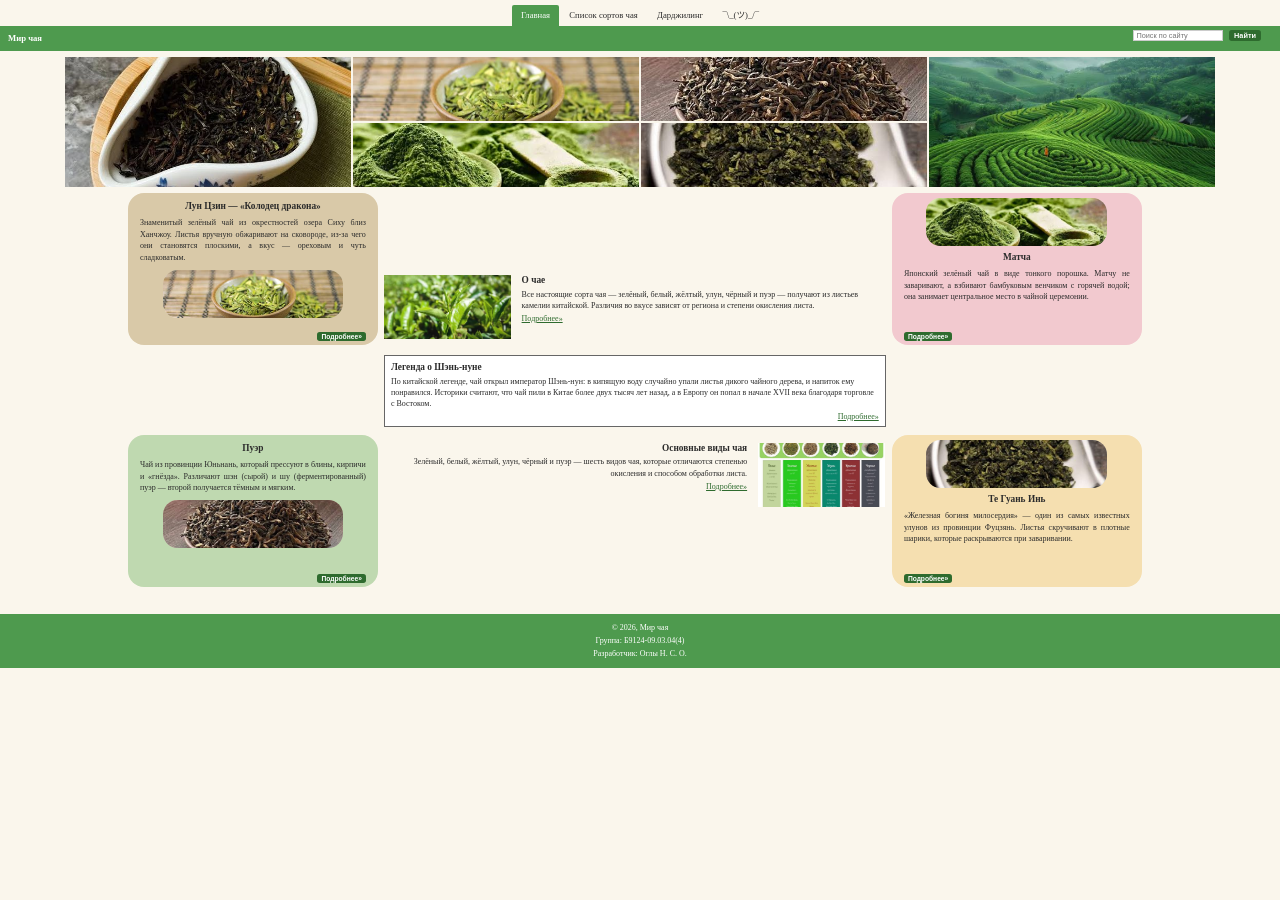
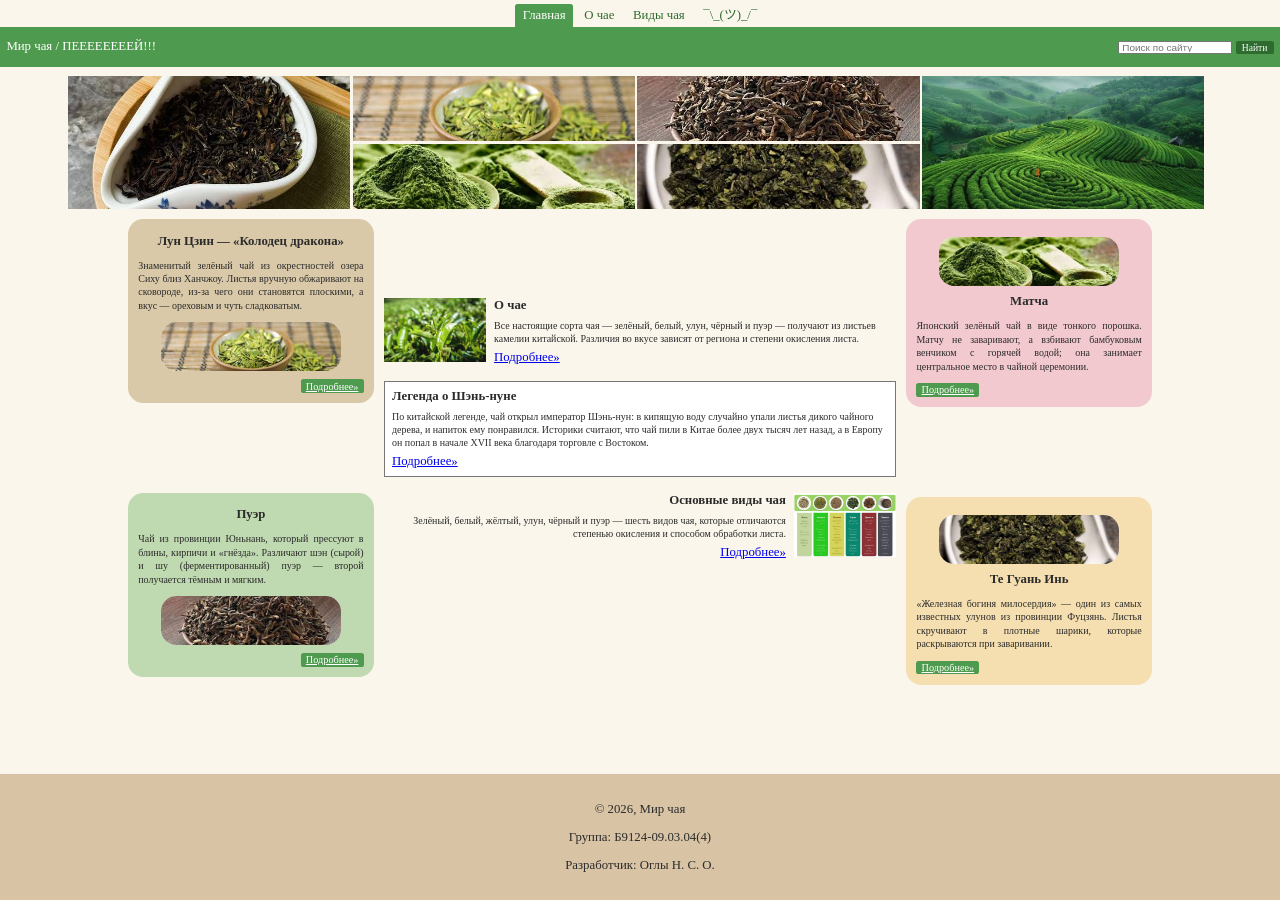
Before and after one commit to KITNiko/SIT, a plain HTML site: page index.html in a window 1280 px wide. Before the commit the page ends 800 px from the top, so only its background shows below. Drawn offline with Linux system fonts and the light colour scheme.

Commit message:
перездача

```diff
--- a/index.html
+++ b/index.html
@@ -1,108 +1,113 @@
 <!DOCTYPE html>
 <html lang="ru">
 <head>
-    <meta charset="utf-8">
+    <meta charset="UTF-8">
     <meta name="viewport" content="width=device-width, initial-scale=1">
     <title>Мир чая — главная</title>
     <link rel="stylesheet" href="style.css">
 </head>
 <body>
 
-<nav class="menu">
-    <ul>
-        <li><a class="active" href="index.html">Главная</a></li>
-        <li><a href="table.html">Список сортов чая</a></li>
-        <li><a href="detail.html">Дарджилинг</a></li>
-        <li><a href="#">¯\_(ツ)_/¯</a></li>
-    </ul>
-</nav>
+<div class="menu">
+    <a href="#" class="active">Главная</a>
+    <a href="#">О чае</a>
+    <a href="#">Виды чая</a>
+    <a href="#">¯\_(ツ)_/¯</a>
+</div>
 
-<header class="header">
-    <div class="logo">Мир чая</div>
+<div class="header">
+    <div class="logo">Мир чая / ПЕЕЕЕЕЕЕЕЙ!!!</div>
     <form class="search" action="#" method="get">
         <input type="search" name="q" placeholder="Поиск по сайту">
         <button type="submit">Найти</button>
     </form>
-</header>
+</div>
 
 <div class="gallery">
     <div class="g-col big">
-        <a href="detail.html"><img src="img/darjeeling.jpg" alt="Дарджилинг"></a>
+        <img src="img/darjeeling.jpg" alt="Дарджилинг">
     </div>
+
     <div class="g-col">
-        <a href="#"><img src="img/longjing.jpg" alt="Лун Цзин"></a>
-        <a href="#"><img src="img/matcha.jpg" alt="Матча"></a>
+        <img src="img/longjing.jpg" alt="Лун Цзин">
+        <img src="img/matcha.jpg" alt="Матча">
     </div>
+
     <div class="g-col">
-        <a href="#"><img src="img/puer.jpg" alt="Пуэр"></a>
-        <a href="#"><img src="img/tieguanyin.jpg" alt="Те Гуань Инь"></a>
+        <img src="img/puer.jpg" alt="Пуэр">
+        <img src="img/tieguanyin.jpg" alt="Те Гуань Инь">
     </div>
+
     <div class="g-col big">
-        <a href="#"><img src="img/plantation.jpg" alt="Чайная плантация"></a>
+        <img src="img/plantation.jpg" alt="Чайная плантация">
     </div>
 </div>
 
 <main class="content">
 
-    <!-- Левая колонка -->
-    <div class="col side">
-        <article class="card c1">
+    <div class="col side left-side">
+        <div class="card c1">
             <h2>Лун Цзин — «Колодец дракона»</h2>
             <p>Знаменитый зелёный чай из окрестностей озера Сиху близ Ханчжоу. Листья вручную обжаривают на сковороде, из-за чего они становятся плоскими, а вкус — ореховым и чуть сладковатым.</p>
             <div class="pic"><img src="img/longjing.jpg" alt="Лун Цзин"></div>
             <a class="btn" href="table.html">Подробнее»</a>
-        </article>
+        </div>
 
-        <article class="card c3">
+        <div class="card c3">
             <h2>Пуэр</h2>
             <p>Чай из провинции Юньнань, который прессуют в блины, кирпичи и «гнёзда». Различают шэн (сырой) и шу (ферментированный) пуэр — второй получается тёмным и мягким.</p>
             <div class="pic"><img src="img/puer.jpg" alt="Пуэр"></div>
             <a class="btn" href="table.html">Подробнее»</a>
-        </article>
+        </div>
     </div>
 
-    <!-- Центр -->
     <div class="col center">
-        <article class="item first">
-            <a class="item-img" href="#"><img src="img/camellia.jpg" alt="Камелия"></a>
-            <div class="item-text">
+        <div class="irst-block">
+            <div class="left-img">
+                <img src="img/camellia.jpg" alt="Камелия">
+            </div>
+
+            <div class="text">
                 <h3>О чае</h3>
-                <p>Все настоящие сорта чая — зелёный, белый, жёлтый, улун, чёрный и пуэр — получают из листьев камелии китайской. Различия во вкусе зависят от региона и степени окисления листа.</p>
+                <p>Все настоящие сорта чая — зелёный, белый, улун, чёрный и пуэр — получают из листьев камелии китайской. Различия во вкусе зависят от региона и степени окисления листа.</p>
                 <a class="more" href="table.html">Подробнее»</a>
             </div>
-        </article>
+        </div>
 
-        <article class="box">
+        <div class="box">
             <h3>Легенда о Шэнь-нуне</h3>
             <p>По китайской легенде, чай открыл император Шэнь-нун: в кипящую воду случайно упали листья дикого чайного дерева, и напиток ему понравился. Историки считают, что чай пили в Китае более двух тысяч лет назад, а в Европу он попал в начале XVII века благодаря торговле с Востоком.</p>
             <a class="more" href="#">Подробнее»</a>
-        </article>
+        </div>
 
-        <article class="item last">
-            <div class="item-text">
+        <div class ="last-block">
+            <div class="right-img">
+                <img src="img/tea-types.jpg" alt="Виды чая">
+            </div>
+
+            <div class="text">
                 <h3>Основные виды чая</h3>
                 <p>Зелёный, белый, жёлтый, улун, чёрный и пуэр — шесть видов чая, которые отличаются степенью окисления и способом обработки листа.</p>
                 <a class="more" href="table.html">Подробнее»</a>
             </div>
-            <a class="item-img" href="#"><img src="img/tea-types.jpg" alt="Виды чая"></a>
-        </article>
+        </div>
+
     </div>
 
-    <!-- Правая колонка -->
-    <div class="col side">
-        <article class="card c2">
+    <div class="col side right-side">
+        <div class="card c2">
             <div class="pic"><img src="img/matcha.jpg" alt="Матча"></div>
             <h2>Матча</h2>
             <p>Японский зелёный чай в виде тонкого порошка. Матчу не заваривают, а взбивают бамбуковым венчиком с горячей водой; она занимает центральное место в чайной церемонии.</p>
             <a class="btn" href="table.html">Подробнее»</a>
-        </article>
+        </div>
 
-        <article class="card c4">
+        <div class="card c4">
             <div class="pic"><img src="img/tieguanyin.jpg" alt="Те Гуань Инь"></div>
             <h2>Те Гуань Инь</h2>
             <p>«Железная богиня милосердия» — один из самых известных улунов из провинции Фуцзянь. Листья скручивают в плотные шарики, которые раскрываются при заваривании.</p>
             <a class="btn" href="table.html">Подробнее»</a>
-        </article>
+        </div>
     </div>
 
 </main>
--- a/style.css
+++ b/style.css
@@ -1,244 +1,221 @@
-html {
-    font-size: calc(100vw / 192);
+body {
+    margin: 0;
+    color: #2B2B2B;
+    background: #FAF6EC;
+    font: 1vw "Times New Roman";
 }
 
-body {
-    margin: 0;
-    background: #FAF6EC;
-    color: #2B2B2B;
-    font: 1.2rem "Times New Roman", Times, serif;
+
+
+.menu {
+    text-align: center;
 }
 
-img {
+.menu a {
+    display: inline-block;
+    vertical-align: bottom;
+    padding: 0.3vw 0.6vw;
+    color: #2E6B2E;
+    text-decoration: none;
+}
+.menu a.active {
+    background: #4E9A4E;;
+    color: white;
+    border-top-left-radius: 0.2vw;
+    border-top-right-radius: 0.2vw;
+    margin-top: 0.3vw;
+}
+
+
+
+
+
+.header {
+    overflow: hidden;
+    padding: 1vw 0.5%;
+    background: #4E9A4E;
+    color: white;
+}
+.logo {
+    float: left;
+}
+.search {
+    display: block;
+    float: right;
+    text-align: right;
+    width: 15%;
+}
+.search input {
+    vertical-align: middle;
+    height: 1.0vw;
+    width: 60%;
+    font-size: 0.78vw;
+}
+.search button {
+    vertical-align: middle;
+    height: 1.0vw;
+    width: 20%;
+    border: 0;
+    background: #2E6B2E;
+    color: white;
+    font: 0.75vw "Times New Roman";
+    border-radius: 0.2vw;
+}
+
+
+
+
+
+.gallery {
+    width: 90%;
+    margin: 0.4vw auto 0;
+    overflow: hidden;
+}
+.g-col {
+    float: left;
+    width: 24.5%;
+    margin: 0.1vw;
+}
+.g-col img {
     display: block;
     width: 100%;
+    height: 5.1vw;
+    margin: 0.2vw;
     object-fit: cover;
-    background: #E6DDC6;
+}
+.g-col.big img {
+    height: 10.4vw;
 }
 
-a { color: #2E6B2E; }
-a:visited { color: #6B4E2E; }
-a:active { color: #B22222; }
 
-/* ----- Меню ----- */
-.menu ul {
-    margin: 0;
-    padding: 0.4rem 0 0;
-    list-style: none;
-    text-align: center;
-}
-.menu li {
-    display: inline-block;
-}
-.menu a {
-    display: block;
-    padding: 0.8rem 1.3rem 0.9rem;
-    font-size: 1.3rem;
-    color: #2B2B2B;
-    text-decoration: none;
-    border-radius: 0.3rem 0.3rem 0 0;
-}
-.menu a:hover { background: #E4EFD9; }
-.menu a.active {
-    background: #4E9A4E;
-    color: #fff;
+
+
+.content {
+    width: 80%;
+    margin: 0.45vw auto 0 auto;
+    overflow: hidden;
 }
 
-/* ----- Шапка ----- */
-.header {
-    box-sizing: border-box;
-    height: 3.8rem;
-    padding: 0 1.2rem;
-    background: #4E9A4E;
-    color: #fff;
-    line-height: 3.8rem;
+.col {
+    float: left;
 }
-.logo {
-    display: inline-block;
-    width: 60%;
-    font-size: 1.3rem;
-    font-weight: bold;
-    vertical-align: middle;
+.side {
+    width: 24%;
 }
-.search {
-    display: inline-block;
-    width: 39%;
-    margin-top: 0.6rem;
-    text-align: right;
-    line-height: normal;
-    vertical-align: top;
-}
-.search input {
-    box-sizing: border-box;
-    width: 13.5rem;
-    height: 1.7rem;
-    padding: 0 0.3rem;
-    border: 1px solid #ccc;
-    font-size: 1.1rem;
-    vertical-align: top;
-}
-.search button {
-    box-sizing: border-box;
-    height: 1.7rem;
-    margin-left: 0.5rem;
-    padding: 0 0.8rem;
-    border: 0;
-    border-radius: 0.4rem;
-    background: #2E6B2E;
-    color: #fff;
-    font-size: 1.1rem;
-    font-weight: bold;
-    vertical-align: top;
-    cursor: pointer;
+.center {
+    width: 50%;
+    margin: 0 1%;
+    padding-top: 6.2vw;
 }
 
-/* ----- Галерея ----- */
-.gallery {
-    width: 90%;
-    margin: 0.8rem auto 0;
-    font-size: 0;                 /* убирает пробелы между inline-block */
-}
-.g-col {
-    box-sizing: border-box;
-    display: inline-block;
-    width: 25%;
-    padding: 0 0.2rem;
-    vertical-align: top;
-}
-.g-col a { display: block; }
-.g-col a + a { margin-top: 0.4rem; }
-.g-col img { height: 9.6rem; }
-.g-col.big img { height: 19.6rem; }
 
-/* ----- Основной контент (3 колонки) ----- */
-.content {
-    width: 80%;
-    margin: 0.8rem auto 0;
-    font-size: 0;
-    white-space: nowrap;
-}
-.col {
-    display: inline-block;
-    vertical-align: top;
-    white-space: normal;
-    font-size: 1.2rem;
-}
-.side   { width: 24.4%; }
-.center { width: 49%; margin: 0 0.6%; }
 
-/* Карточки */
 .card {
-    position: relative;
-    box-sizing: border-box;
-    height: 22.9rem;
-    margin-bottom: 13.4rem;
-    padding: 0.8rem 1.8rem;
-    border-radius: 2.4rem;
+    display: block;
+    margin: 0 0 7vw;
+    padding: 0.8vw 0.8vw;
+    border-radius: 1.2vw;
     overflow: hidden;
 }
-.card:last-child { margin-bottom: 0; }
-
 .card h2 {
-    margin: 0.5rem 0 0.9rem;
-    font-size: 1.4rem;
+    margin: 0.35vw 0 0.55vw 0;
+    font-size: 1vw;
     text-align: center;
 }
 .card p {
-    margin: 0;
-    line-height: 1.45;
+    font-size: 0.78vw;
+    line-height: 1.35;
     text-align: justify;
 }
 .card .pic {
+    display: block;
     width: 80%;
-    height: 7.2rem;
-    margin: 0.9rem auto 0;
-    border-radius: 2.2rem;
-    background: #fff;
+    height: 3.8vw;
+    margin: 0.65vw auto;
+    border-radius: 1.2vw;
+    background: white;
     overflow: hidden;
 }
-.card .pic img { height: 100%; }
 
-/* Порядок элементов в карточках справа (сначала картинка) */
-.c2 h2, .c4 h2 { margin-top: 0.9rem; }
-.c2 .pic, .c4 .pic { margin-top: 0; }
-
-.c1 { background: #D9C9A8; }
-.c2 { background: #F2C9CF; }
-.c3 { background: #BFD9B0; }
-.c4 { background: #F5DFB0; }
-
-/* Кнопка */
+.card .pic img {
+    width: 100%;
+    height: 100%;
+    object-fit: cover;
+}
+.c1 {background: #D9C9A8;}
+.c2 {background: #F2C9CF;}
+.c3 {background: #BFD9B0;}
+.c4 {background: #F5DFB0;}
+.c1 .btn,
+.c3 .btn {
+    float: right;
+}
+.c2 .btn,
+.c4 .btn {
+    float: left;
+}
 .btn {
-    position: absolute;
-    bottom: 0.7rem;
-    padding: 0.15rem 0.6rem;
-    border-radius: 0.4rem;
-    background: #2E6B2E;
-    color: #fff;
-    font: bold 1rem Arial, Helvetica, sans-serif;
-    text-decoration: none;
-}
-.btn:visited { color: #fff; }
-.c1 .btn, .c3 .btn { right: 1.8rem; }
-.c2 .btn, .c4 .btn { left: 1.8rem; }
-
-/* Центральные блоки */
-.item {
-    font-size: 0;
-}
-.item.first { margin-top: 12.4rem; }
-.item.last  { margin-top: 2.4rem; }
-
-.item-img,
-.item-text {
-    box-sizing: border-box;
-    display: inline-block;
-    vertical-align: top;
-    font-size: 1.2rem;
-}
-.item-img { width: 25.3%; }
-.item-img img { height: 9.6rem; }
-.item-text { width: 74.5%; }
-
-.item.first .item-text { padding-left: 1.6rem; }
-.item.last .item-text {
-    padding-right: 1.6rem;
-    text-align: right;
+    padding: 0.10vw 0.4vw;
+    border-radius: 0.2vw;
+    background: #4E9A4E;
+    color: white;
+    font: 0.8vw "Times New Roman";
 }
 
-.item h3,
-.box h3 {
-    margin: 0 0 0.5rem;
-    font-size: 1.4rem;
+
+
+
+
+.left-img {
+    float: left;
+    width: 20%;
+    margin-right: 1.5%;
 }
-.item p,
-.box p {
-    margin: 0 0 0.4rem;
-    line-height: 1.4;
-}
-.more { display: inline-block; }
-
-/* Блок с рамкой */
-.box {
-    box-sizing: border-box;
-    margin-top: 2.3rem;
-    padding: 1rem 0.9rem 0.8rem;
-    border: 1px solid #666;
-    background: #fff;
-}
-.box .more {
-    display: block;
-    text-align: right;
+.right-img {
+    float: right;
+    width: 20%;
+    margin-left: 1.5%;
 }
 
-/* ----- Футер ----- */
+.left-img img,
+.right-img img {
+    display: block;
+    width: 100%;
+    height: 5vw;
+    object-fit: cover;
+}
+.text{
+   overflow: hidden;
+}
+.last-block .text{
+   text-align: right;
+   margin-top: 1.2vw;
+}
+
+
+
+
+.box {
+    margin-top: 1.2vw;
+    padding: 0.55vw;
+    border: 1px solid #777;
+    background: white;
+    overflow: hidden;
+}
+.center h3 {
+    margin: 0 0 0.45vw;
+    font-size: 1vw;
+}
+.center p {
+    margin: 0 0 0.35vw;
+    line-height: 1.35;
+    font-size: 0.78vw;
+}
+
 .footer {
-    margin-top: 4rem;
-    padding: 1.2rem 0;
-    background: #4E9A4E;
-    color: #fff;
+    margin-top: auto;
+    width: 100%;
     text-align: center;
-    font-size: 1.2rem;
-    line-height: 1.6;
+    padding: 15px 0;
+    background-color: #d8c3a5;
 }
-.footer p { margin: 0; }
```
Also changed, not shown: detail.html (deleted, +0 -46 lines), table.html (deleted, +0 -208 lines), 1 other file.
